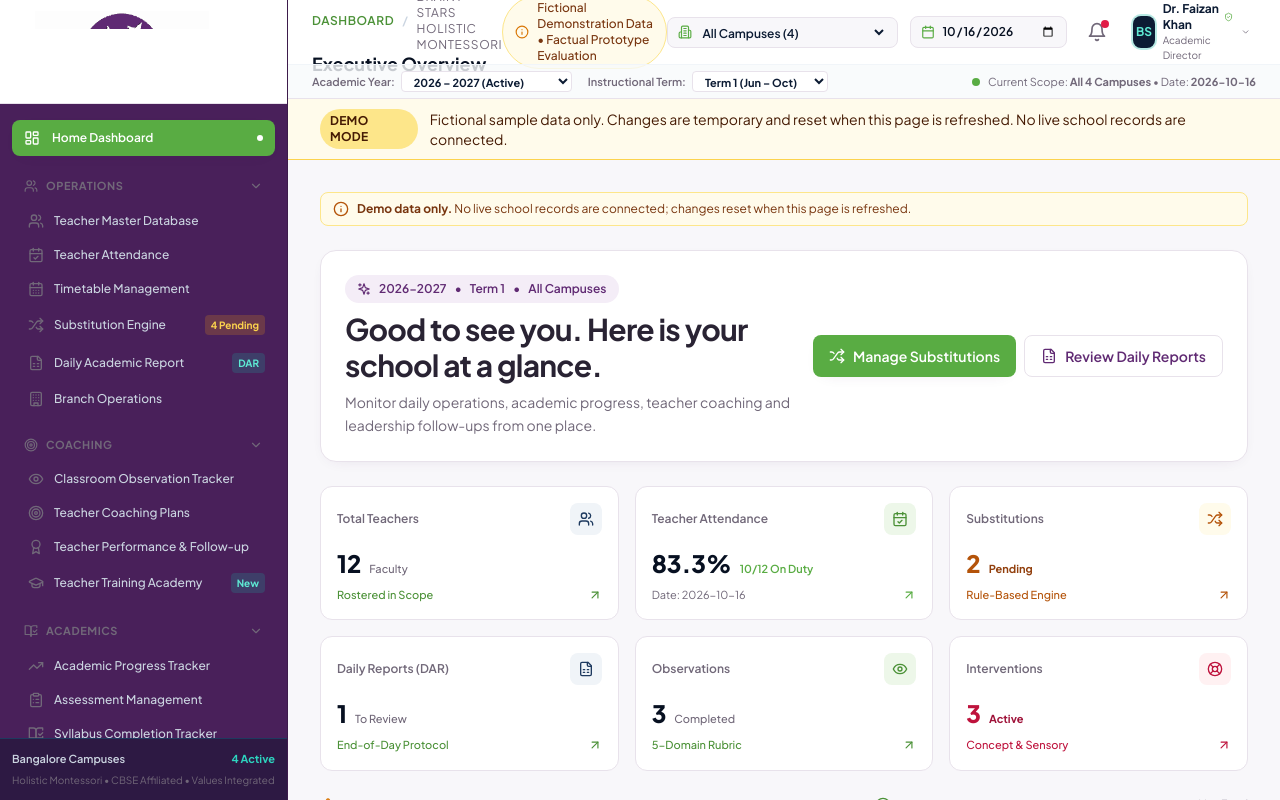
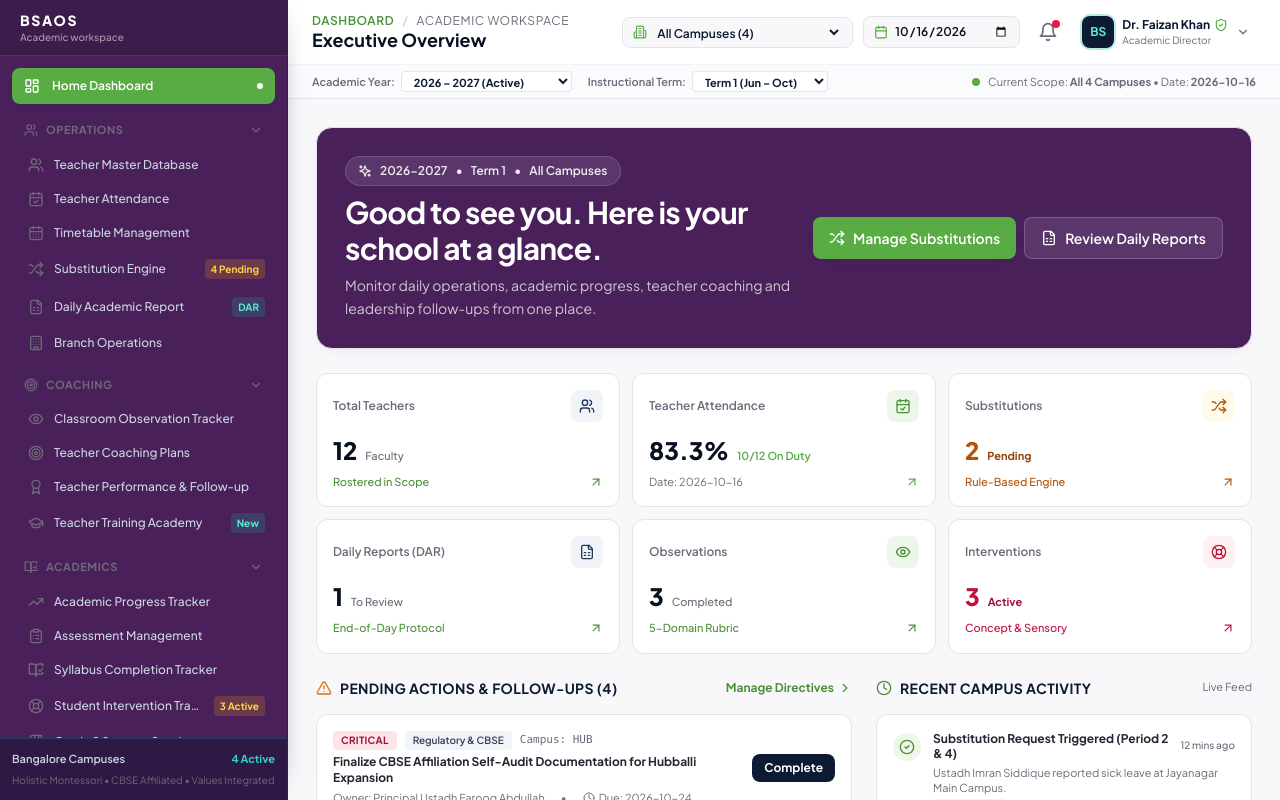
Before and after one commit to Faizankhan-cyber/brainy-stars-academic-os, a React (Vite) app: page / in a window 1280 px wide. Shown: the top 800 px of the page. Built offline with nearby package versions, Linux system fonts and the light colour scheme.

Commit message:
ui: remove redundant prototype banners and refine dashboard layout

```diff
--- a/index.html
+++ b/index.html
@@ -8,7 +8,7 @@
     <meta property="og:title" content="BSAOS | Brainy Stars Academic Operating System" />
     <meta property="og:description" content="Academic monitoring and school operations for Brainy Stars." />
     <title>BSAOS | Brainy Stars Academic Operating System</title>
-    <link rel="icon" type="image/png" href="/brainy-stars-logo.png" />
+    <link rel="icon" type="image/png" href="/favicon.svg" />
     <link rel="preconnect" href="https://fonts.googleapis.com" />
     <link rel="preconnect" href="https://fonts.gstatic.com" crossorigin />
     <link href="https://fonts.googleapis.com/css2?family=Plus+Jakarta+Sans:wght@400;500;600;700;800&family=Amiri:wght@400;700&display=swap" rel="stylesheet" />
--- a/src/App.tsx
+++ b/src/App.tsx
@@ -121,22 +121,7 @@ const AppContent: React.FC = () => {
           isSidebarOpen={isSidebarOpen}
         />
 
-        <div
-          role="status"
-          aria-label="Demonstration mode notice"
-          className="border-b border-amber-300 bg-amber-50 px-4 py-2.5 text-sm text-amber-950 md:px-6 lg:px-8"
-        >
-          <div className="mx-auto flex max-w-7xl flex-col gap-1 sm:flex-row sm:items-center sm:gap-3">
-            <span className="inline-flex w-fit items-center rounded-full bg-amber-200 px-2.5 py-1 text-xs font-bold tracking-wide text-amber-950">
-              DEMO MODE
-            </span>
-            <p>
-              Fictional sample data only. Changes are temporary and reset when this page is refreshed. No live school records are connected.
-            </p>
-          </div>
-        </div>
-
-        <main className="flex-1 p-4 md:p-6 lg:p-8 max-w-7xl w-full mx-auto">
+        <main className="flex-1 p-4 md:p-6 xl:p-7 max-w-none w-full">
           {renderActiveView()}
         </main>
 
--- a/src/components/Header.tsx
+++ b/src/components/Header.tsx
@@ -92,7 +92,7 @@ export const Header: React.FC<HeaderProps> = ({
             <div className="flex items-center gap-2 text-xs font-semibold uppercase tracking-wider text-teal-700">
               <span>{pageInfo.section}</span>
               <span className="text-slate-300">/</span>
-              <span className="text-slate-500 font-normal">Brainy Stars Holistic Montessori</span>
+              <span className="text-slate-500 font-normal">Academic workspace</span>
             </div>
             <h1 className="text-lg font-bold text-navy-950 leading-tight">
               {pageInfo.title}
@@ -100,14 +100,8 @@ export const Header: React.FC<HeaderProps> = ({
           </div>
         </div>
 
-        {/* Center: Demonstration Data Pill Badge */}
-        <div className="hidden xl:flex items-center gap-2 rounded-full border border-amber-200 bg-amber-50 px-3 py-1 text-xs font-medium text-amber-900">
-          <Info className="h-3.5 w-3.5 text-amber-600 shrink-0" />
-          <span>Fictional Demonstration Data &bull; Factual Prototype Evaluation</span>
-        </div>
-
         {/* Right Controls: Campus, Date, Notifications, Profile */}
-        <div className="flex items-center gap-2 sm:gap-3">
+        <div className="flex items-center gap-1.5 sm:gap-2.5">
           {/* Configurable Campus Selector */}
           <div className="flex items-center gap-1.5 rounded-lg border border-slate-200 bg-slate-50 px-2.5 py-1.5 text-xs font-medium text-slate-700 hover:bg-slate-100 transition">
             <Building2 className="h-3.5 w-3.5 text-teal-600 shrink-0" />
@@ -157,9 +151,6 @@ export const Header: React.FC<HeaderProps> = ({
                 <div className="flex items-center justify-between border-b border-slate-100 pb-2">
                   <span className="font-semibold text-xs text-navy-900 uppercase tracking-wider">
                     Recent Activity Feed ({recentActivities.length})
-                  </span>
-                  <span className="rounded bg-teal-50 px-2 py-0.5 text-[10px] font-bold text-teal-700">
-                    Demonstration
                   </span>
                 </div>
                 <div className="divide-y divide-slate-100 text-xs max-h-72 overflow-y-auto">
@@ -212,14 +203,6 @@ export const Header: React.FC<HeaderProps> = ({
                     Role: Academic Directorate
                   </span>
                 </div>
-                <div className="space-y-1 text-xs text-slate-600">
-                  <div className="rounded p-2 bg-slate-50 text-[11px]">
-                    <p className="font-semibold text-slate-700">Prototype Evaluation</p>
-                    <p className="text-slate-500">
-                      Zero credentials committed. Firebase Auth & Firestore schemas staged.
-                    </p>
-                  </div>
-                </div>
                 <button
                   onClick={() => setShowProfileMenu(false)}
                   className="mt-2 w-full rounded-lg border border-slate-200 py-1.5 text-center text-xs font-medium text-slate-700 hover:bg-slate-50"
--- a/src/components/Sidebar.tsx
+++ b/src/components/Sidebar.tsx
@@ -28,7 +28,6 @@ import {
   ChevronDown,
   ChevronRight,
   ChevronLeft,
-  Stars,
 } from 'lucide-react';
 import { NavItemId } from '../types/baos';
 
@@ -157,36 +156,24 @@ export const Sidebar: React.FC<SidebarProps> = ({
           isOpen ? 'w-72 translate-x-0' : '-translate-x-full lg:translate-x-0 lg:w-72'
         }`}
       >
-        {/* Top Logo & App identity */}
-        <div className="flex h-16 shrink-0 items-center justify-between border-b border-white/10 px-4 bg-[#3d1b4b]">
-          <div className="flex items-center gap-3">
-            <div className="flex h-10 w-10 items-center justify-center rounded-xl bg-[#59ac43] text-white shadow-sm">
-              <Stars className="h-5 w-5 text-white" />
-            </div>
-            <div className="flex flex-col">
-              <span className="text-sm font-black tracking-wide text-white flex items-center gap-1.5">
-                BAOS
-                <span className="rounded bg-white/10 px-1.5 py-0.5 text-[9px] font-bold text-white/90 uppercase tracking-wider">
-                  OS v1.0
-                </span>
-              </span>
-              <span className="text-[10px] text-slate-400 font-medium truncate max-w-[170px]">
-                Brainy Stars Montessori
-              </span>
-            </div>
+        {/* Compact application identity — no school logo */}
+        <div className="flex h-14 shrink-0 items-center justify-between border-b border-white/10 px-5 bg-[#3d1b4b]">
+          <div className="min-w-0">
+            <span className="block text-sm font-extrabold tracking-[0.12em] text-white">BSAOS</span>
+            <span className="block text-[10px] font-medium text-white/55">Academic workspace</span>
           </div>
-
           <button
             onClick={onToggle}
-            className="rounded-lg p-1.5 text-slate-400 hover:bg-navy-800 hover:text-white lg:hidden"
-            title="Close Sidebar"
+            className="rounded-lg p-1.5 text-white/60 hover:bg-white/10 hover:text-white lg:hidden"
+            title="Close sidebar"
+            aria-label="Close sidebar"
           >
             <ChevronLeft className="h-5 w-5" />
           </button>
         </div>
 
         {/* Scrollable Navigation Menu */}
-        <div className="flex-1 overflow-y-auto px-3 py-4 space-y-4">
+        <div className="flex-1 overflow-y-auto px-3 py-3 space-y-3">
           {/* 1. Home Dashboard button */}
           <div>
             <button
--- a/src/components/dashboard/HomeDashboard.tsx
+++ b/src/components/dashboard/HomeDashboard.tsx
@@ -85,29 +85,24 @@ export const HomeDashboard: React.FC<HomeDashboardProps> = ({ onNavigate }) => {
 
   return (
     <div className="space-y-6">
-      {/* Compact, persistent disclosure: this dashboard uses sample data only. */}
-      <div className="flex items-center gap-2 rounded-lg border border-amber-200 bg-amber-50 px-3 py-2 text-xs text-amber-900">
-        <Info className="h-4 w-4 shrink-0 text-amber-700" />
-        <span><strong>Demo data only.</strong> No live school records are connected; changes reset when this page is refreshed.</span>
-      </div>
 
       {/* Focused welcome panel with primary daily actions */}
-      <section className="rounded-2xl border border-[#e8e2eb] bg-white p-5 shadow-sm md:p-6">
+      <section className="relative overflow-hidden rounded-2xl border border-[#49205a] bg-[#49205a] p-5 shadow-sm md:p-7">
         <div className="flex flex-col gap-5 xl:flex-row xl:items-center xl:justify-between">
           <div className="min-w-0 space-y-2">
-            <div className="inline-flex flex-wrap items-center gap-2 rounded-full bg-[#f4edf7] px-3 py-1.5 text-xs font-semibold text-[#602a73]">
+            <div className="inline-flex flex-wrap items-center gap-2 rounded-full border border-white/15 bg-white/10 px-3 py-1.5 text-xs font-semibold text-white/90">
               <Sparkles className="h-3.5 w-3.5" />
               <span>{academicYear}</span><span aria-hidden="true">•</span><span>{term}</span><span aria-hidden="true">•</span>
               <span>{currentBranch === 'ALL' ? 'All Campuses' : currentBranch}</span>
             </div>
-            <h2 className="text-2xl font-bold tracking-tight text-[#292333] md:text-3xl">Good to see you. Here is your school at a glance.</h2>
-            <p className="max-w-3xl text-sm leading-relaxed text-[#716879]">Monitor daily operations, academic progress, teacher coaching and leadership follow-ups from one place.</p>
+            <h2 className="text-2xl font-bold tracking-tight text-white md:text-3xl">Good to see you. Here is your school at a glance.</h2>
+            <p className="max-w-3xl text-sm leading-relaxed text-white/75">Monitor daily operations, academic progress, teacher coaching and leadership follow-ups from one place.</p>
           </div>
           <div className="flex shrink-0 flex-wrap gap-2">
             <button onClick={() => onNavigate('operations-substitution')} className="flex items-center gap-2 rounded-lg bg-[#59ac43] px-4 py-2.5 text-sm font-semibold text-white shadow-sm transition hover:bg-[#438632] focus-visible:outline-offset-2">
               <Shuffle className="h-4 w-4" /><span>Manage Substitutions</span>
             </button>
-            <button onClick={() => onNavigate('operations-daily-report')} className="flex items-center gap-2 rounded-lg border border-[#e8e2eb] bg-white px-4 py-2.5 text-sm font-semibold text-[#602a73] transition hover:bg-[#f4edf7]">
+            <button onClick={() => onNavigate('operations-daily-report')} className="flex items-center gap-2 rounded-lg border border-white/20 bg-white/10 px-4 py-2.5 text-sm font-semibold text-white transition hover:bg-white/15">
               <FileSpreadsheet className="h-4 w-4" /><span>Review Daily Reports</span>
             </button>
           </div>
@@ -115,11 +110,11 @@ export const HomeDashboard: React.FC<HomeDashboardProps> = ({ onNavigate }) => {
       </section>
 
       {/* 6 Required Summary KPI Cards (Mathematically consistent with store) */}
-      <div className="grid grid-cols-1 sm:grid-cols-2 xl:grid-cols-3 gap-4">
+      <div className="grid grid-cols-1 sm:grid-cols-2 xl:grid-cols-3 2xl:grid-cols-6 gap-3">
         {/* 1. Total Teachers */}
         <div
           onClick={() => onNavigate('operations-teachers')}
-          className="group cursor-pointer rounded-xl border border-slate-200 bg-white p-4 shadow-xs hover:border-teal-500 hover:shadow-md transition"
+          className="group cursor-pointer rounded-xl border border-slate-200/90 bg-white p-4 shadow-xs hover:-translate-y-0.5 hover:border-[#59ac43] hover:shadow-md transition"
         >
           <div className="flex items-center justify-between">
             <span className="text-xs font-semibold text-slate-500">Total Teachers</span>
@@ -140,7 +135,7 @@ export const HomeDashboard: React.FC<HomeDashboardProps> = ({ onNavigate }) => {
         {/* 2. Teacher Attendance */}
         <div
           onClick={() => onNavigate('operations-attendance')}
-          className="group cursor-pointer rounded-xl border border-slate-200 bg-white p-4 shadow-xs hover:border-teal-500 hover:shadow-md transition"
+          className="group cursor-pointer rounded-xl border border-slate-200/90 bg-white p-4 shadow-xs hover:-translate-y-0.5 hover:border-[#59ac43] hover:shadow-md transition"
         >
           <div className="flex items-center justify-between">
             <span className="text-xs font-semibold text-slate-500">Teacher Attendance</span>
@@ -184,7 +179,7 @@ export const HomeDashboard: React.FC<HomeDashboardProps> = ({ onNavigate }) => {
         {/* 4. Pending Daily Reports */}
         <div
           onClick={() => onNavigate('operations-daily-report')}
-          className="group cursor-pointer rounded-xl border border-slate-200 bg-white p-4 shadow-xs hover:border-teal-500 hover:shadow-md transition"
+          className="group cursor-pointer rounded-xl border border-slate-200/90 bg-white p-4 shadow-xs hover:-translate-y-0.5 hover:border-[#59ac43] hover:shadow-md transition"
         >
           <div className="flex items-center justify-between">
             <span className="text-xs font-semibold text-slate-500">Daily Reports (DAR)</span>
@@ -205,7 +200,7 @@ export const HomeDashboard: React.FC<HomeDashboardProps> = ({ onNavigate }) => {
         {/* 5. Classroom Observations */}
         <div
           onClick={() => onNavigate('coaching-observations')}
-          className="group cursor-pointer rounded-xl border border-slate-200 bg-white p-4 shadow-xs hover:border-teal-500 hover:shadow-md transition"
+          className="group cursor-pointer rounded-xl border border-slate-200/90 bg-white p-4 shadow-xs hover:-translate-y-0.5 hover:border-[#59ac43] hover:shadow-md transition"
         >
           <div className="flex items-center justify-between">
             <span className="text-xs font-semibold text-slate-500">Observations</span>
--- a/src/index.css
+++ b/src/index.css
@@ -54,29 +54,19 @@ td, th { border-color: var(--bsaos-border); }
 ::-webkit-scrollbar-thumb { background: #c8b9d0; border-radius: 3px; }
 ::-webkit-scrollbar-thumb:hover { background: #a18bad; }
 
-/* Official logo placement in the existing sidebar brand area. */
-aside > div:first-child {
-  min-height: 104px !important;
-  height: auto !important;
-  padding: 10px 12px !important;
-  background: #fff !important;
-  border-bottom: 1px solid var(--bsaos-border) !important;
-  align-items: center !important;
-}
-aside > div:first-child > div:first-child { flex: 1 1 auto; min-width: 0; }
-aside > div:first-child > div:first-child > div:first-child,
-aside > div:first-child > div:first-child > div:nth-child(2) { display: none !important; }
-aside > div:first-child > div:first-child::before {
-  content: "";
-  display: block;
-  width: 100%;
-  max-width: 220px;
-  height: 82px;
-  background: url('/brainy-stars-logo.png') center / contain no-repeat;
-}
-aside > div:first-child > button { color: var(--bsaos-purple) !important; }
-
 /* Reduce visual noise and keep controls consistent. */
 button, input, select, textarea { accent-color: var(--bsaos-green); }
 input, select, textarea { border-color: var(--bsaos-border); }
 button { transition: background-color 140ms ease, color 140ms ease, border-color 140ms ease, box-shadow 140ms ease; }
+
+/* Shared application shell and dashboard polish */
+:root { color-scheme: light; }
+html, body, #root { min-height: 100%; }
+body { margin: 0; }
+button, input, select, textarea { font: inherit; }
+@media (min-width: 1024px) {
+  aside { box-shadow: 8px 0 28px -24px rgba(28, 12, 38, .65); }
+}
+@media (max-width: 1023px) {
+  main { padding-bottom: 1.5rem; }
+}
```
Also changed, not shown: public/brainy-stars-logo.png (deleted).
